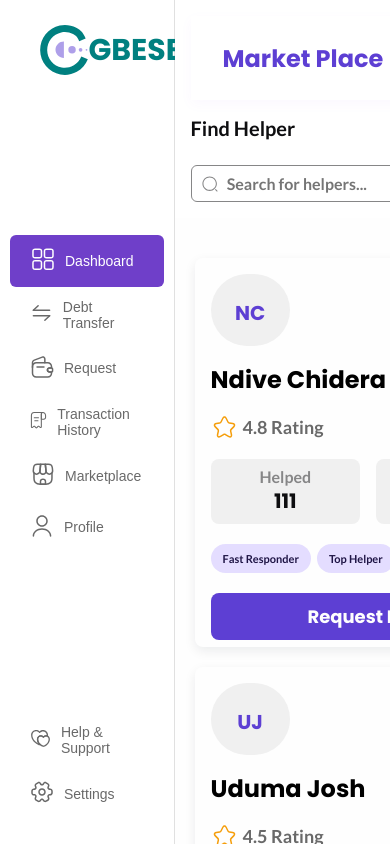
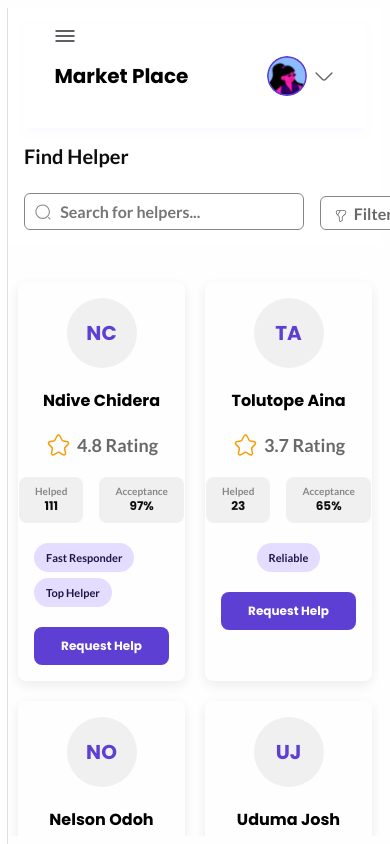
Before and after one commit to Danieljosh-uduma/Gbese, a React (Vite) app: page / in a window 390 px wide. Built offline with nearby package versions, Linux system fonts and the light colour scheme.

Commit message:
grid marketplace responsive

```diff
--- a/src/components/Navbar/Navbar.css
+++ b/src/components/Navbar/Navbar.css
@@ -2,7 +2,6 @@
     padding: 1rem;
     background-color: #fff;
     position: sticky;
-    top: 0;
     z-index: 10;
     display: flex;
     flex-direction: column;
@@ -214,4 +213,34 @@
     height: 14px;
     margin-right: 6px;
     vertical-align: middle;
+}
+
+@media(max-width:700px) {
+  .navbar {
+    padding: 1rem;
+    width: 100%;
   }
+  .coin-display {
+    display: none;
+  }
+  .icon-button {
+    display: none;
+}
+
+.title {
+  font-family: 'Poppins';
+  font-weight: 700;
+  font-size: 1.25rem;
+  vertical-align: middle;
+  color: black;
+}
+
+.navbar-top {
+  padding: 2rem 1.9rem;
+}
+
+.navbar-bottom {
+  gap: 1rem;
+}
+
+}
--- a/src/components/Navbar/Navbar.tsx
+++ b/src/components/Navbar/Navbar.tsx
@@ -1,4 +1,4 @@
-import React, { useState } from 'react';
+import { useState } from 'react';
 import './Navbar.css';
 
 type NavbarProps = {
@@ -19,7 +19,7 @@ function Navbar(props: NavbarProps) {
 
   return (
     <div className="navbar">
-      {/* Top */}
+
       <div className="navbar-top">
         <h1 className="title">Market Place</h1>
 
@@ -45,7 +45,7 @@ function Navbar(props: NavbarProps) {
         </div>
       </div>
 
-      {/* Bottom */}
+
       <div className="navbar-bottom">
         <div className="left-section">
           <h2 className="sub-title">Find Helper</h2>
--- a/src/components/Sidebar/Sidebar.css
+++ b/src/components/Sidebar/Sidebar.css
@@ -1,31 +1,59 @@
 .sidebar {
-    width: 250px;
+    width: 16.625rem;
     height: 100vh;
     background-color: white;
     border-right: 1px solid #e0e0e0;
     display: flex;
     flex-direction: column;
     justify-content: space-between;
-    padding: 25px 10px;
+    padding: 1.5625rem 0.625rem;
     font-family: sans-serif;
   }
 
-  .logo {
+
+
+
+.sidebar-overlay {
+  position: fixed;
+  top: 0;
+  left: 0;
+  height: 100%;
+  width: 100%;
+  z-index: 900;
+  display: none;
+}
+
+.sidebar-overlay.show {
+  display: block;
+}
+
+.hamburger-button {
+  background: none;
+  border: none;
+  cursor: pointer;
+  display: none;
+}
+
+
+.logo {
     display: flex;
     align-items: center;
-    padding: 0px 10px;
-    margin: 0px 20px;
-  }
+    justify-content: center;
+    padding: 0rem 0.625rem;
+    margin: 0rem 1.25rem;
+}
 
   .logo img {
     height: 50px;
   }
 
+
+
   .logo p {
     color: #008080;
     font-family: 'Poppins';
     font-weight: 700;
-    font-size: 30px;
+    font-size: 1.875rem;
 
   }
 
@@ -35,11 +63,11 @@
   }
 
   .nav-item {
-    padding: 12px 20px;
+    padding: 0.75rem 1.25rem;
     display: flex;
     align-items: center;
     color: #696969;
-    font-size: 14px;
+    font-size: 0.875rem;
     transition: 0.2s, color 0.2s;
     border-radius: 6px;
   }
@@ -58,3 +86,37 @@
   .nav-item .icon {
     margin-right: 10px;
   }
+
+
+
+
+  @media (max-width: 700px) {
+  .sidebar {
+      position: fixed;
+      z-index: 1000;
+      transform: translateX(-100%);
+      transition: transform 0.3s ease;
+  }
+
+  .sidebar.show {
+      transform: translateX(0);
+  }
+  .hamburger-button {
+    position: absolute;
+    display: flex;
+    padding: 1rem 2.8rem;
+    z-index: 20;
+  }
+
+  .logo p {
+      font-size: 24px;
+  }
+
+  .logo img {
+      height: 40px;
+  }
+
+  .nav-item {
+      padding: 10px 15px;
+  }
+}
--- a/src/components/Sidebar/Sidebar.tsx
+++ b/src/components/Sidebar/Sidebar.tsx
@@ -5,9 +5,32 @@ import "./Sidebar.css";
 function Sidebar() {
 
     const [activeTab, setActiveTab] = useState("dashboard");
+    const [isOpen, setIsOpen] = useState(false);
+
+
+    function toggleSidebar() {
+      setIsOpen(!isOpen);
+    }
+
+    function closeSidebar() {
+      setIsOpen(false);
+    }
+
   return (
-    <div className="sidebar">
-      <div className="logo">
+    <>
+
+
+      <button className="hamburger-button" onClick={toggleSidebar}>
+        <img src="/src/assets/images/icons/menu.svg" alt="menu icon" className="icon-image" />
+      </button>
+
+      {/* Overlay */}
+      {isOpen && <div className="sidebar-overlay show" onClick={closeSidebar}></div>}
+
+
+    <div className={`sidebar ${isOpen ? 'show' : 'hidden'}`}>
+
+    <div className="logo">
         <img src="/src/assets/images/icons/logo-main.svg" alt="Gbese Logo"  />
         <p>GBESE</p>
       </div>
@@ -117,6 +140,12 @@ function Sidebar() {
       </div>
 
     </div>
+
+
+
+
+
+    </>
   );
 }
 
--- a/src/components/common/card/Card.css
+++ b/src/components/common/card/Card.css
@@ -3,11 +3,9 @@
     display: flex;
     flex-direction: column;
     background-color: #FEFEFE;
-    width: 347px;
-    height: 389px;
-    border-radius: 8px;
-    padding: 16px;
-    gap: 20px;
+    border-radius: 0.5rem;
+    padding: 1rem;
+    gap: 1.25rem;
     box-shadow: 0px 4px 12px 0px #10182814;
 }
 
@@ -15,25 +13,23 @@
     border-radius: 50%;
     display: grid;
     place-items: center;
+    align-items: center;
     background: #F0F0F0;
-    width: 79px;
-    height: 72px;
-    gap: 10px;
-    border-radius: 48px;
-    padding: 24px;
+    height: 70px;
+    width: 70px;
+    border-radius: 50%;
     font-family: 'Poppins';
-    font-size: 20px;
+    font-size: 1.25rem;
     color: #5D3FD3;
 }
 
 
 .name {
     font-weight: 600;
-    font-size: 16px;
+    font-size: 1rem;
     font-family: 'Poppins';
     font-weight: 700;
-    font-size: 24px;
-    line-height: 120%;
+    font-size: 1.5rem;
 }
 
 
@@ -68,8 +64,7 @@
     border-radius: 20px;
     text-align: center;
 
-
-    padding: 8px 32px;
+    padding: 0.5rem 1rem;
     border-radius: 8px;
     background: #F0F0F0;
 
@@ -79,7 +74,7 @@
   .stat-number{
     font-family: 'Poppins';
     font-weight: 700;
-    font-size: 20px;
+    font-size: 1.25rem;
     color: #0E0E10;
 }
 
@@ -128,3 +123,33 @@
     font-size: 18px;
 
 }
+
+
+@media (max-width:700px) {
+    .card {
+        align-items: center;
+    }
+
+    .button {
+        width: 100%;
+    }
+    .name {
+        font-size: 1rem;
+        font-weight: 600;
+    }
+    .button {
+        font-weight: 400;
+        font-size: 0.75rem;
+    }
+    .stat-label {
+        font-size: 0.625rem;
+        font-weight: 400;
+    }
+    .stat-number {
+        font-size: 0.75rem;
+        font-weight: 400;
+}
+.tag {
+    white-space: nowrap;
+}
+}
--- a/src/pages/Marketplace/Marketplace.css
+++ b/src/pages/Marketplace/Marketplace.css
@@ -4,7 +4,7 @@
 .marketplace-container {
     display: flex;
     height: 100vh;
-    overflow: hidden;
+    overflow-x: hidden;
     background-color: #FEFEFE;
   }
 
@@ -13,18 +13,43 @@
     display: flex;
     flex-direction: column;
     background-color: #FEFEFE;
-    padding: 0;
+    min-width: 0;
+    width: 100%;
   }
 
+
+
+
+
+
+
   .marketplace-body {
-    padding: 20px;
+    padding: 1rem 0.625rem;
     overflow-y: auto;
     flex: 1;
+    width: 100%;
+    box-sizing: border-box;
   }
 
   .card-grid {
     display: grid;
     grid-template-columns: repeat(3, 1fr);
     gap: 20px;
-    margin-top: 20px;
+    margin-top: 1.25rem;
+    width: 100%;
   }
+
+
+
+
+
+@media (max-width:700px) {
+
+  .marketplace-container {
+    padding: 0.5rem;
+  }
+  .card-grid {
+    grid-template-columns:  repeat(2, minmax(0, 1fr));
+  }
+
+}
```
Also changed, not shown: src/pages/Dashboard/Page.tsx (deleted, +0 -11 lines), src/assets/images/icons/menu.svg (added), src/components/layout/Navbar.tsx (deleted).
